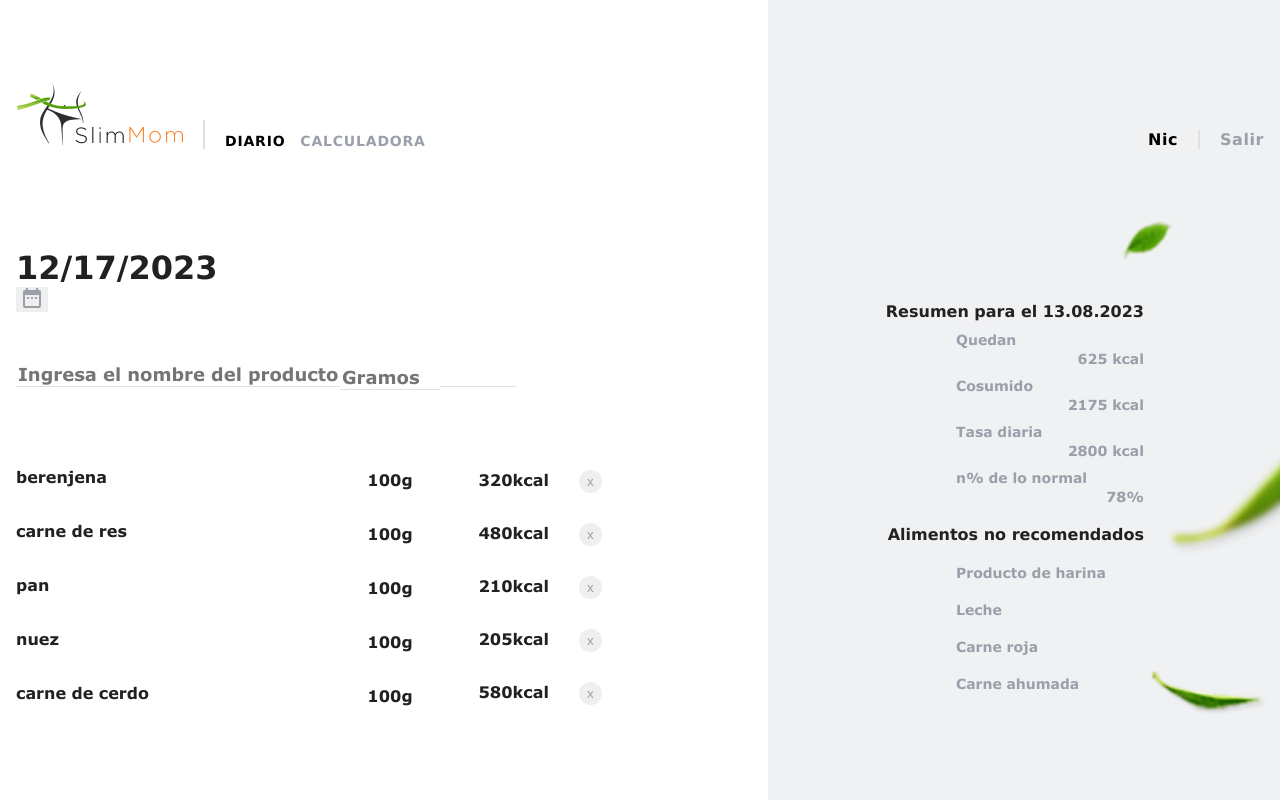
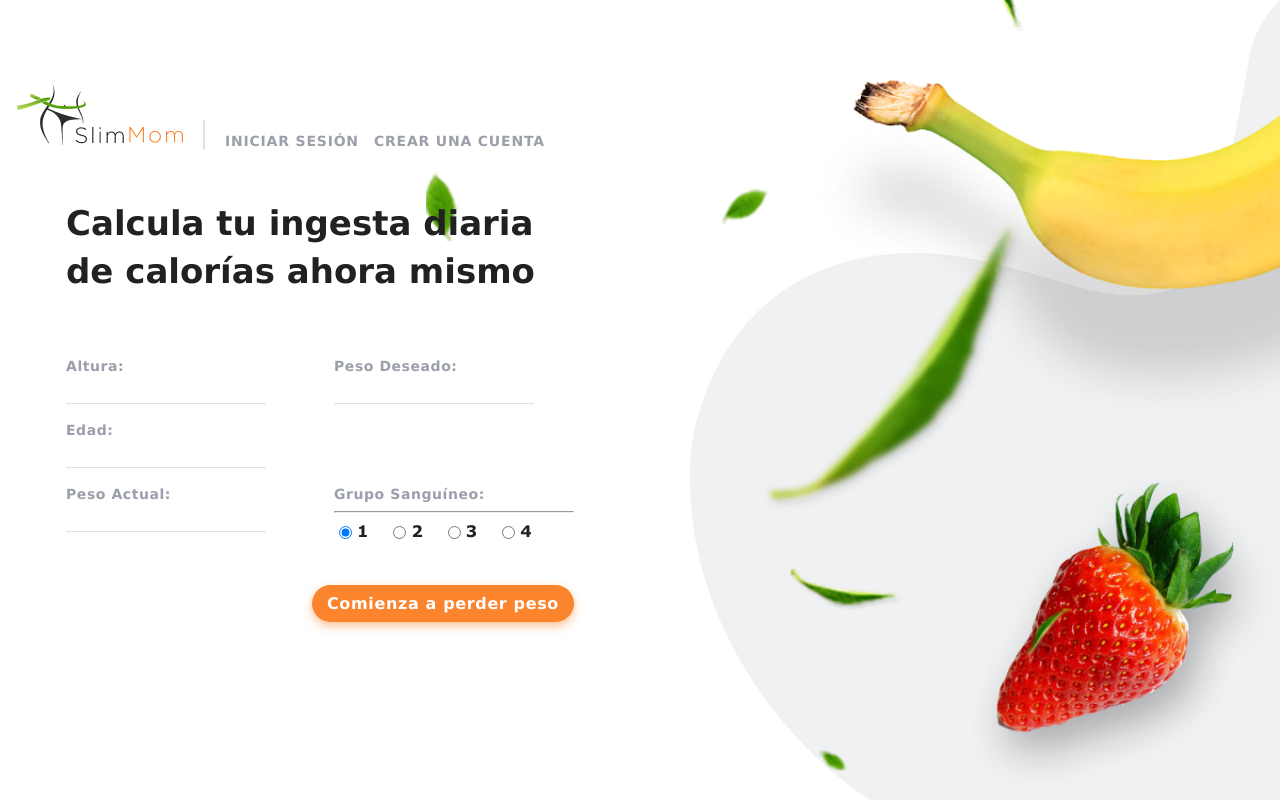
Before and after one commit to Pugli87/project-last_chance, a React (Create React App) app: page / in a window 1280 px wide. Before the commit this address led to /diary. Built offline with nearby package versions, Linux system fonts and the light colour scheme.

Commit message:
verificacion_calculadora

```diff
--- a/src/components/Button/Button.styled.jsx
+++ b/src/components/Button/Button.styled.jsx
@@ -10,12 +10,12 @@
   font-weight: 700;
   line-height: 17px;
   letter-spacing: 0.04em;
-  text-align: center;
+  text-align: right;
   font-size: 1em;
   border: none;
   border-radius: 30px;
   cursor: pointer;
-  margin: 50px 100px;
+  margin: 50px -0px;
 
   &:hover {
     background-color: #fc842d80;
@@ -24,5 +24,5 @@
 
 export const BoxButton = styled.div`
   margin: auto;
-  margin-top: 40px;
+  margin-top: 10px;
 `;
--- a/src/components/DataForm/DataForm.jsx
+++ b/src/components/DataForm/DataForm.jsx
@@ -9,7 +9,11 @@
   RadioLabel,
   RadioInput,
   Form,
+  BoxButton,
 } from './dataForm.styled';
+import Modal from 'components/Modal/Modal';
+import { Button } from 'components/Button/Button';
+import { ContainerB } from 'components/Modal/Modal.styled';
 
 const DataForm = () => {
   const [datos, setDatos] = useState({
@@ -20,6 +24,8 @@
     grupoSanguineo: '1',
   });
 
+  const [modalVisible, setModalVisible] = useState(false);
+
   const handleChange = e => {
     const { name, value } = e.target;
     setDatos({
@@ -27,10 +33,53 @@
       [name]: value,
     });
   };
+  const validarDatos = () => {
+    // Validar que ningún campo esté vacío
+    if (
+      !datos.altura ||
+      !datos.edad ||
+      !datos.pesoActual ||
+      !datos.pesoDeseado
+    ) {
+      alert('Todos los campos son obligatorios.');
+      return false;
+    }
+
+    // Validar que la altura esté en un rango razonable (por ejemplo, 100-250 cm)
+    if (datos.altura < 100 || datos.altura > 250) {
+      alert('La altura debe estar entre 100 y 250 cm.');
+      return false;
+    }
+
+    // Validar que el peso actual y el peso deseado estén en un rango razonable
+    if (
+      datos.pesoActual < 30 ||
+      datos.pesoActual > 300 ||
+      datos.pesoDeseado < 30 ||
+      datos.pesoDeseado > 300
+    ) {
+      alert('El peso debe estar entre 30 y 300 kg.');
+      return false;
+    }
+
+    // Validar que la edad sea razonable (por ejemplo, 10-100 años)
+    if (datos.edad < 10 || datos.edad > 100) {
+      alert('La edad debe estar entre 10 y 100 años.');
+      return false;
+    }
+
+    // Si todas las validaciones son correctas
+    return true;
+  };
 
   const handleSubmit = e => {
     e.preventDefault();
-    console.log('Datos enviados:', datos);
+    if (validarDatos()) {
+      console.log('Datos enviados:', datos);
+      setModalVisible(true); // Abre el modal si la validación es exitosa
+    } else {
+      // Manejo de error si la validación falla
+    }
   };
 
   return (
@@ -109,7 +158,17 @@
             </RadioGroup>
           </FormGroup>
         </Form>
+        <BoxButton>
+          <Button type="submit" text="Comienza a perder peso" />
+        </BoxButton>
       </form>
+      <Modal state={modalVisible} changestate={() => setModalVisible(false)}>
+        <ContainerB>
+          <h3> Tu ingesta diaria recomendada de calorías es: </h3>
+          {/* Otros contenidos del modal... */}
+          <Button type="submit" text="Comienza a perder peso" />
+        </ContainerB>
+      </Modal>
     </Container>
   );
 };
--- a/src/components/DataForm/dataForm.styled.js
+++ b/src/components/DataForm/dataForm.styled.js
@@ -3,7 +3,8 @@
 export const Container = styled.div`
   padding: 50px;
   width: 608px;
-  align-items: left;
+  text-align: left;
+  margin-left: 0;
 `;
 
 export const Title = styled.h2`
@@ -66,6 +67,6 @@
   flex-wrap: wrap;
 `;
 export const BoxButton = styled.div`
-  margin: auto;
-  margin-top: 40px;
+  margin-top: -20px;
+  text-align: right;
 `;
--- a/src/components/Modal/Modal.styled.jsx
+++ b/src/components/Modal/Modal.styled.jsx
@@ -58,7 +58,7 @@
   }
 `;
 
-export const Container = styled.div`
+export const ContainerB = styled.div`
   display: flex;
   flex-direction: column;
   align-items: center;
--- a/src/components/Modal/ModalContent/ModalContent.jsx
+++ b/src/components/Modal/ModalContent/ModalContent.jsx
@@ -2,7 +2,7 @@
 import Modal from '../Modal';
 import { Button } from 'components/Button/Button';
 import { BoxButton } from '../../DataForm/dataForm.styled';
-import { Container } from '../Modal.styled';
+import { ContainerB } from '../Modal.styled';
 
 const ModalHome = () => {
   const [stateModal1, changestateModal1] = useState(false);
@@ -17,10 +17,10 @@
         />
       </BoxButton>
       <Modal state={stateModal1} changestate={changestateModal1}>
-        <Container>
+        <ContainerB>
           <h3> Tu ingesta diaria recomendada de calorías es: </h3>
           <Button type="submit" text="Comienza a perder peso" />
-        </Container>
+        </ContainerB>
       </Modal>
     </div>
   );
--- a/src/components/pages/Calculator/Calculator.jsx
+++ b/src/components/pages/Calculator/Calculator.jsx
@@ -1,13 +1,11 @@
 import { Container } from './calculator.styled';
 import DataForm from '../../DataForm/DataForm';
-import { Button } from 'components/Button/Button';
 
 const Calculator = () => {
   return (
     <Container>
       <div>
         <DataForm></DataForm>
-        <Button type="submit" text="Comienza a perder peso" />
       </div>
     </Container>
   );
--- a/src/components/pages/Home/Home.jsx
+++ b/src/components/pages/Home/Home.jsx
@@ -1,12 +1,10 @@
 import React from 'react';
 import DataForm from '../../DataForm/DataForm';
-import ModalHome from '../../Modal/ModalContent/ModalContent';
 
 function Home() {
   return (
     <div>
       <DataForm></DataForm>
-      <ModalHome />
     </div>
   );
 }
--- a/src/router/ProtectedRoute.jsx
+++ b/src/router/ProtectedRoute.jsx
@@ -1,18 +1,12 @@
-import { useState } from "react";
-import { Navigate } from "react-router-dom";
+import { useState } from 'react';
+import { Navigate } from 'react-router-dom';
 
-const ProtectedRoute = ({
-    title,
-    redirectRoute,
-    element,
-    checkAuth,
-}) => {
-    const [token, setToken] = useState(true)
+const ProtectedRoute = ({ title, redirectRoute, element, checkAuth }) => {
+  const [token, setToken] = useState(false);
 
   try {
-        document.title = (title ? title + " | " : "") + "SlimMom"; //modifica el titulo de la page
+    document.title = (title ? title + ' | ' : '') + 'SlimMom'; //modifica el titulo de la page
   } catch (e) {}
-
 
   if (checkAuth && !token) {
     return <Navigate to={redirectRoute} replace />;
```
Lines whose indentation alone changed are shown as unchanged.
